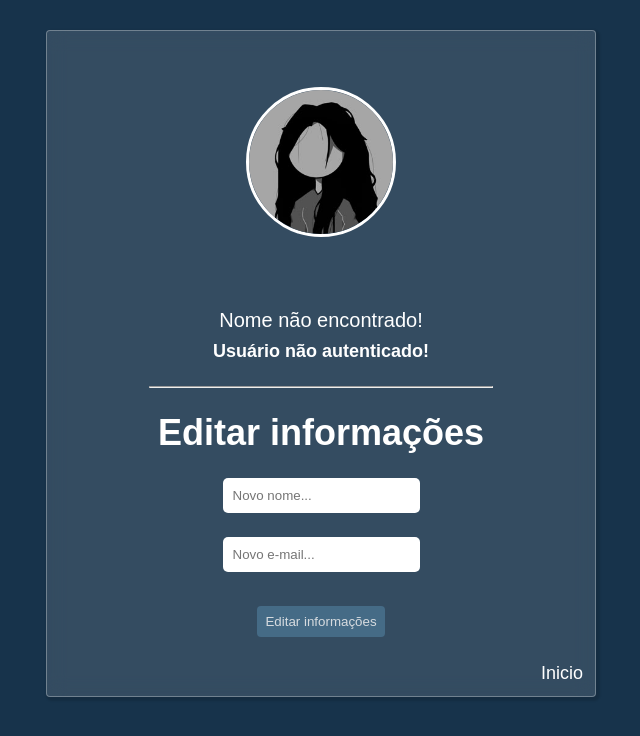
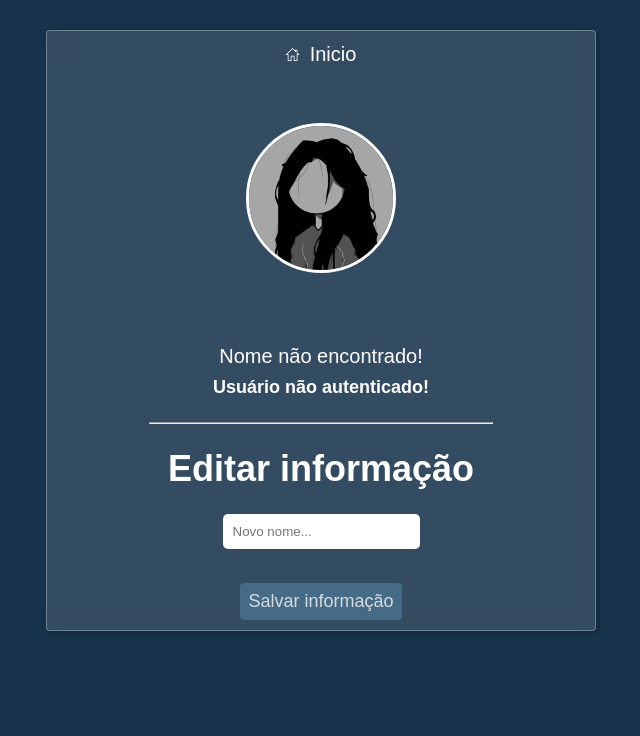
Before and after one commit to Dev-Adrianoo/Login-Supabase, a plain HTML site: page perfil.html in a window 1280 px wide. Shown: the whole page, without its empty margins (319-959 px from the left). Drawn offline with Linux system fonts and the light colour scheme.

Commit message:
icon no perfil

```diff
--- a/inicio.css
+++ b/inicio.css
@@ -468,6 +468,8 @@ li {
     padding: 5px;
 }
 
+
+
 .interativeIcons .spanCount{
     display: flex;
     align-items: center;
@@ -476,9 +478,10 @@ li {
 }
 
 .interativeIcons img {
-    width: 20px;
+    width: 23px;
     transition: transform  0.3 ease;
 }
+
 
 .interativeIcons img:hover {
     transform: scale(1.3);
--- a/perfil.css
+++ b/perfil.css
@@ -2,6 +2,10 @@
   margin: 0px;
   padding: 0px;
   box-sizing: border-box;
+}
+
+h1{
+  text-align: center;
 }
 
 .body-3 {
@@ -130,6 +134,7 @@ input:focus{
   font-weight: 540;
   transition: opacity 0.3s, transform 0.3s;
   opacity: 0.8;
+  font-size: 18px;
   cursor: pointer;
 }
 
@@ -168,6 +173,11 @@ input:focus{
   font-size: 12px;
 }
 
+.span-icon {
+  display: flex;
+  align-items: center;
+  font-size: 20px;
+}
 
 a {
   width: 100%;
--- a/perfil.html
+++ b/perfil.html
@@ -10,9 +10,13 @@
   <body class="body-3">
     <div class="perfil">
       <form class="form-perfil">
-      <div class="imageDivPai">
-        <div id="usuarioInfo" class="usuario-info">
-          <div class="animate-blop2">
+        <div class="imageDivPai">
+          <div id="usuarioInfo" class="usuario-info">
+            <span class="span-icon">
+              <svg xmlns="http://www.w3.org/2000/svg" width="24" height="24" viewBox="0 0 24 24"><path fill="currentColor" d="m16 8.41l-4.5-4.5L4.41 11H6v8h3v-6h5v6h3v-8h1.59L17 9.41V6h-1zM2 12l9.5-9.5L15 6V5h3v4l3 3h-3v8h-5v-6h-3v6H5v-8z"/></svg>
+              <a href="bem-vindo.html">Inicio</a>
+            </span>
+            <div class="animate-blop2">
             <svg
               viewBox="0 0 500 500"
               xmlns="http://www.w3.org/2000/svg"
@@ -51,18 +55,14 @@
           <h2 id="mensagem">Carregando...</h2>
         </div>
         <hr />
-          <h1>Editar informações</h1>
+          <h1>Editar informação</h1>
           <label for="editName">
             <input type="text" name="editName" placeholder="Novo nome...">
           </label>
-          <label for="editEmail">
-            <input type="text" name="editEmail" placeholder="Novo e-mail...">
-          </label>
 
           <div class="button-form-div">
-            <button class="button-form" type="button">Editar informações</button>
+            <button class="button-form" type="button">Salvar informação</button>
           </div>
-          <a href="bem-vindo.html">Inicio</a>
         </form>
       </div>
     </div>
```
